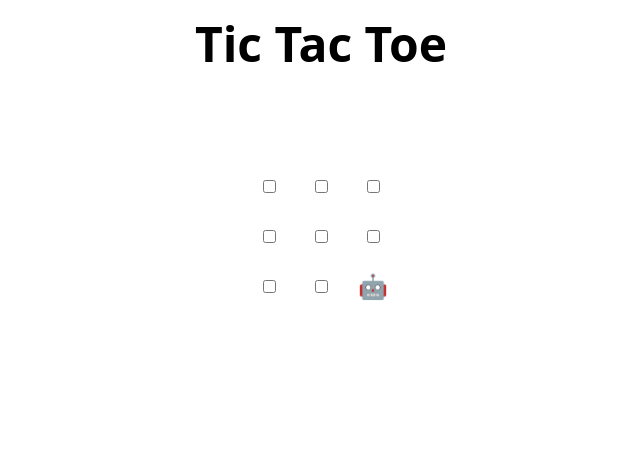
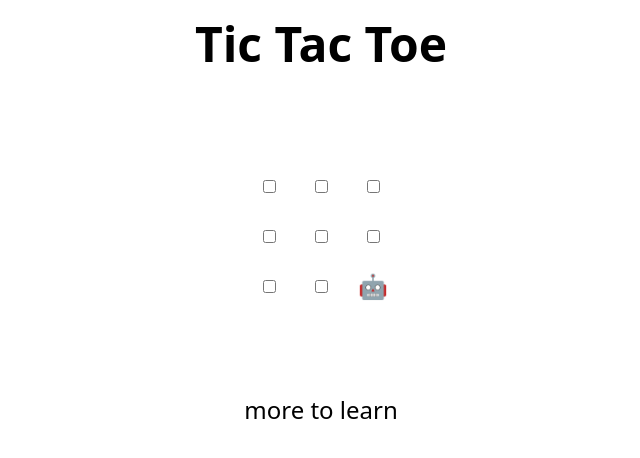
Before and after one commit to Akankasha15/INTRO-TO-GITHUB, a plain HTML site: page index.html in a window 1280 px wide. Shown: the whole page, without its empty margins (319-959 px from the left). Drawn offline with Linux system fonts and the light colour scheme.

Commit message:
Update index.html
go on

```diff
--- a/index.html
+++ b/index.html
@@ -49,6 +49,7 @@
 
 <h2 hidden>Game over, refresh to play again 🧑‍💻 🤖!</h2>
 
+more to learn
 <script>
   // Initialization
   const boxes = Array.from(document.querySelectorAll("td"));
```
